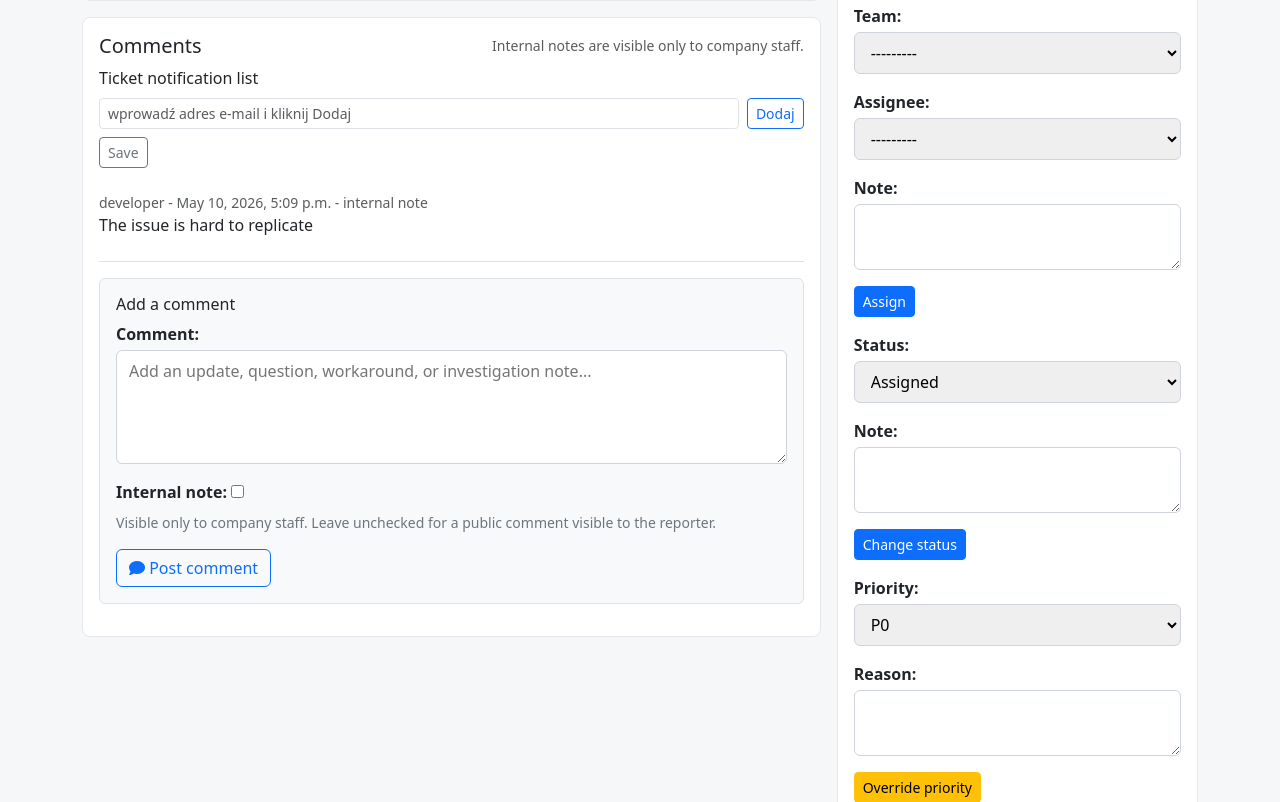
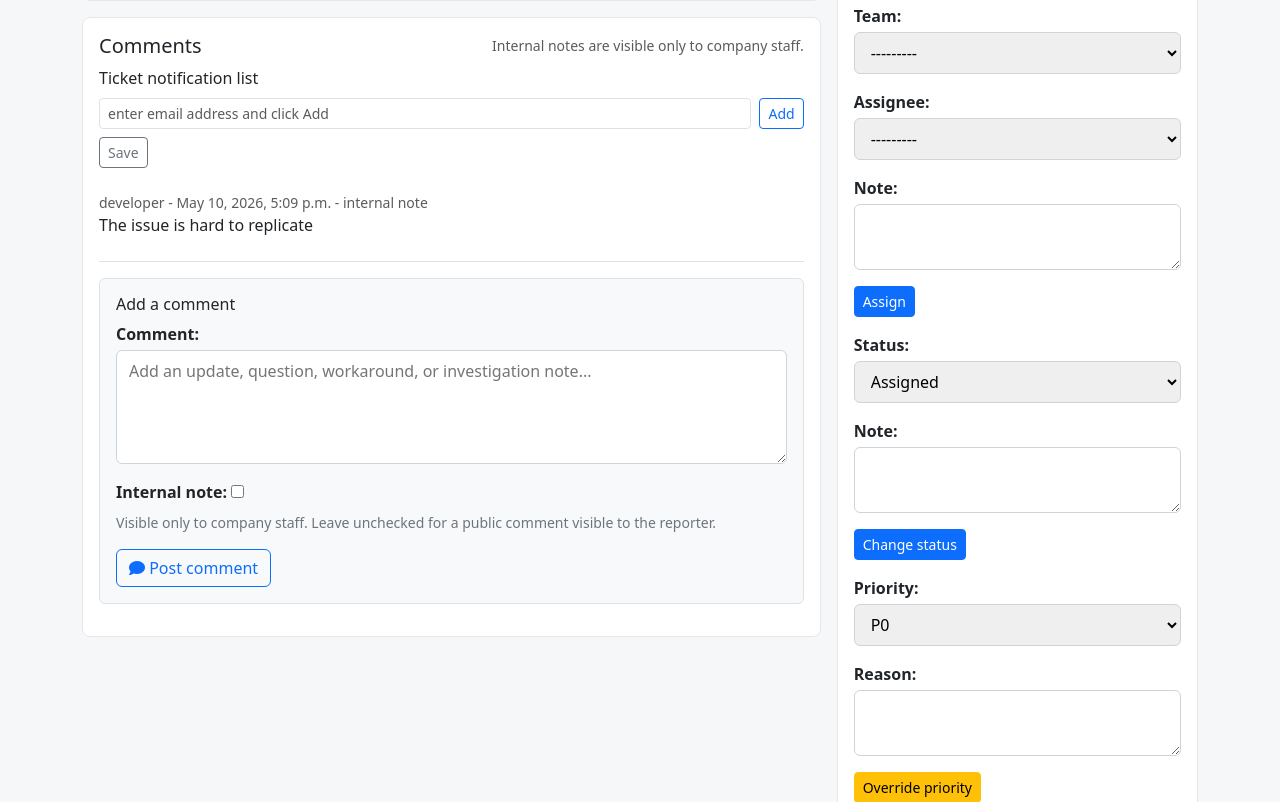
Before and after one commit to Mateoo18/BugTracker, a Django app: page /bugs/1/ in a window 1280 px wide. Shown: the part 733-1535 px from the top of the page. Run offline with Django 5.2, Linux system fonts and the light colour scheme; a user stored in the database is signed in; data comes from the database, SQL or seed files in the repository; data that the repository does not hold is empty.

Commit message:
Translate notification placeholder and buttons to English; ensure attachments labels are English

```diff
--- a/presentation/web/templates/bugs/bug_detail.html
+++ b/presentation/web/templates/bugs/bug_detail.html
@@ -57,8 +57,8 @@
                     {% csrf_token %}
                     <input type="hidden" name="action" value="notification">
                     <div class="d-flex gap-2 mb-2">
-                        <input id="notif_email_input" type="email" class="form-control form-control-sm" placeholder="wprowadź adres e-mail i kliknij Dodaj">
-                        <button id="notif_add_btn" type="button" class="btn btn-sm btn-outline-primary">Dodaj</button>
+                        <input id="notif_email_input" type="email" class="form-control form-control-sm" placeholder="enter email address and click Add">
+                        <button id="notif_add_btn" type="button" class="btn btn-sm btn-outline-primary">Add</button>
                     </div>
                     <div id="notif_chips" class="mb-2"></div>
                     <div style="display:none">{{ notification_form.notification_email }}</div>
```
